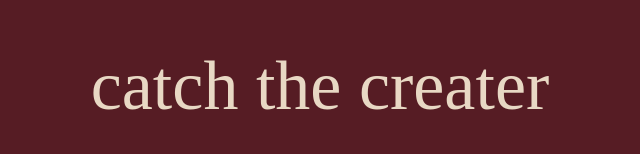
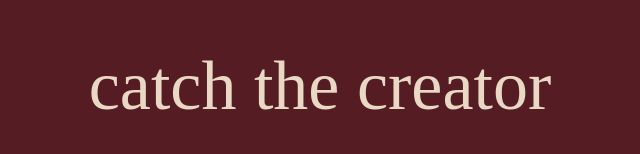
Before and after one commit to kartik-adlak/catch-the-creater, a plain HTML site: page index.html in a window 1280 px wide. Shown: the part 272-426 px from the top of the page, without its empty margins (320-960 px from the left). Drawn offline with Linux system fonts and the light colour scheme.

Commit message:
Update index.html

```diff
--- a/index.html
+++ b/index.html
@@ -3,12 +3,12 @@
 <head>
     <meta charset="UTF-8">
     <meta name="viewport" content="width=device-width, initial-scale=1.0">
-    <title>Catch The Creater</title>
+    <title>Catch The Creator</title>
     <link rel="stylesheet" href="style.css">
 </head>
 <body>
     <div id="screen1" class="screen">
-        <h1>catch the creater</h1>
+        <h1>catch the creator</h1>
         <button>play</button>
     </div>
     <div id="screen2" class="screen">
```
